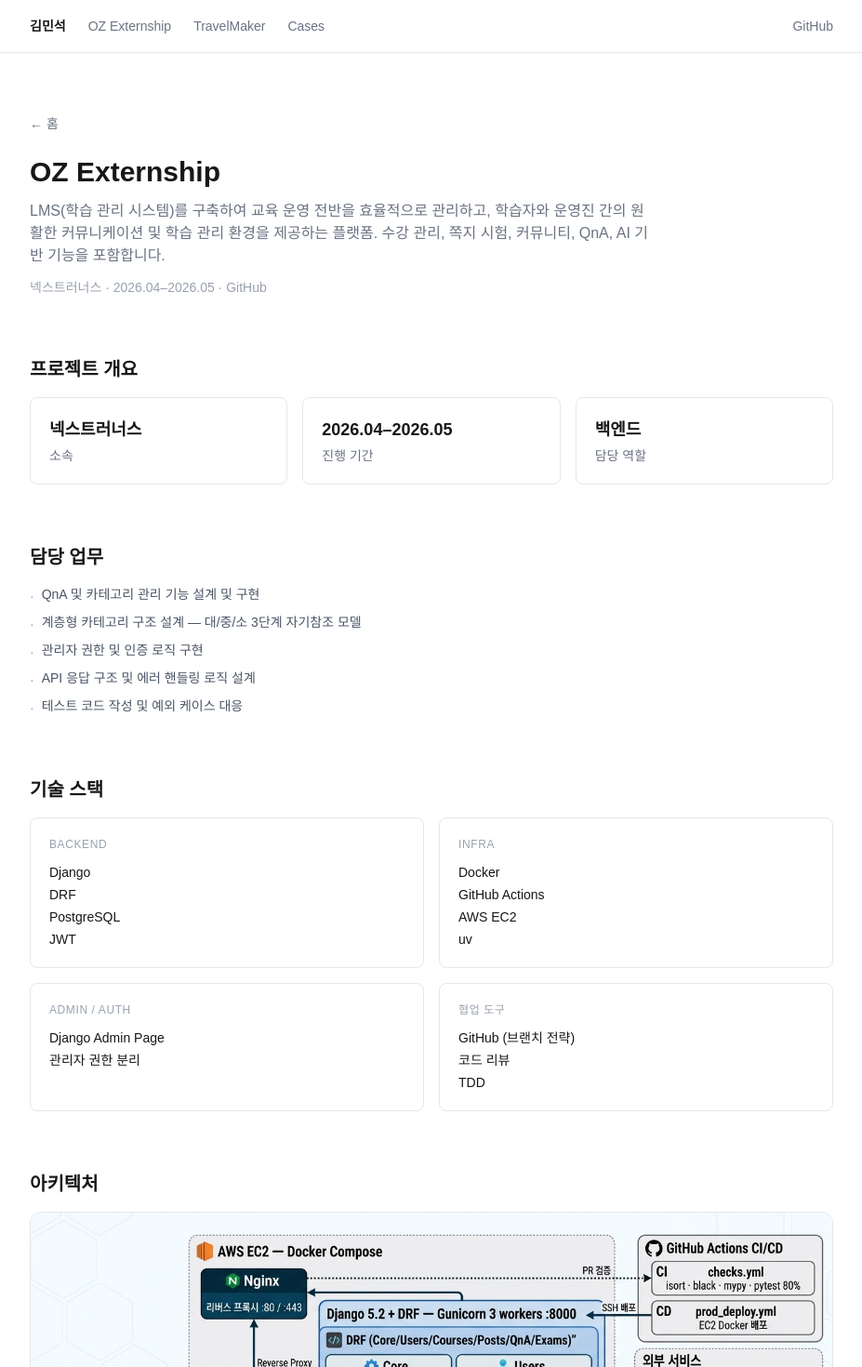
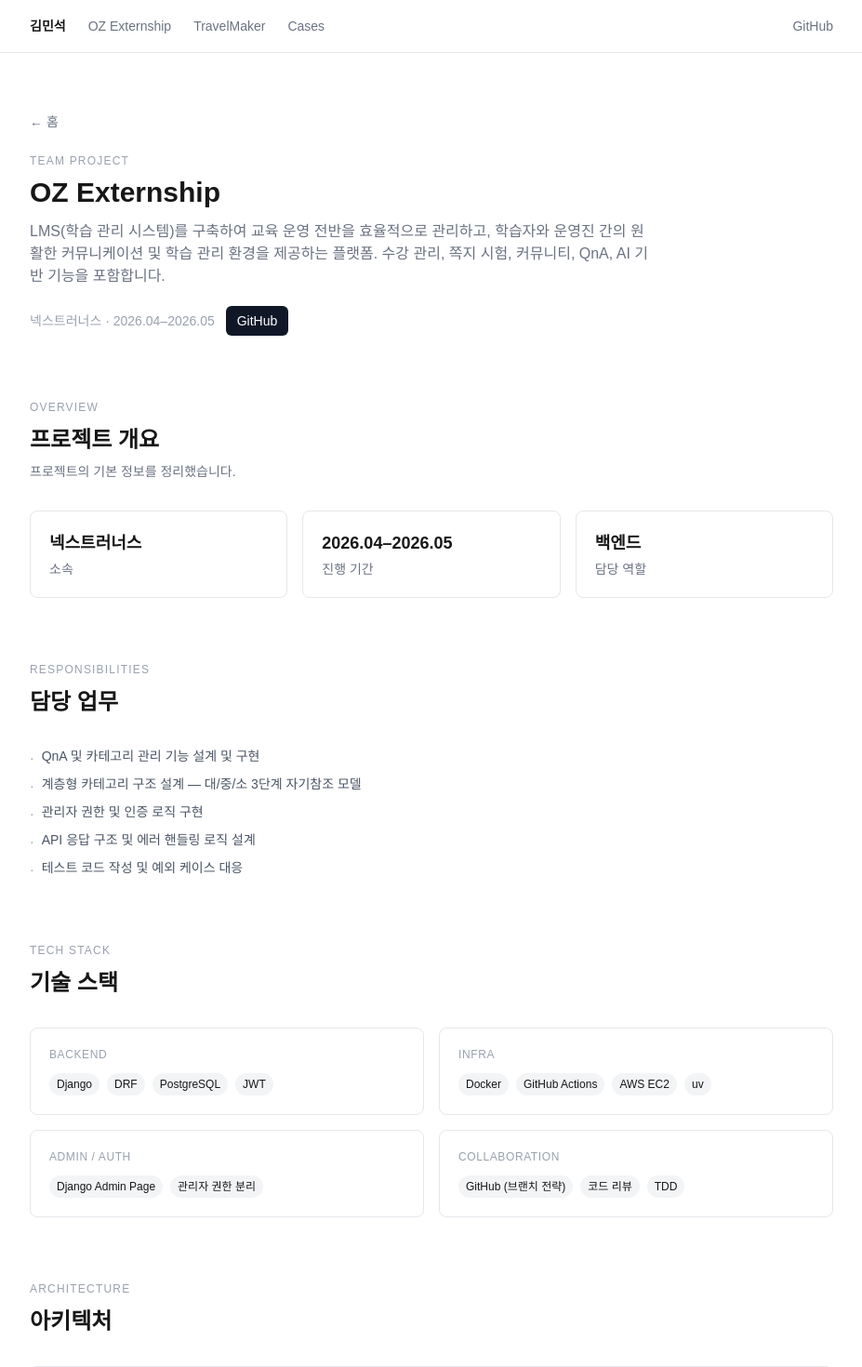
Before and after one commit to Mashiro2465/portfolio, a Next.js app: page /projects/oz-externship in a window 1280 px wide. Shown: the top 1470 px of the page at 93% size, without its empty margins (176-1103 px from the left). Built offline with nearby package versions, Linux system fonts and the light colour scheme.

Commit message:
프로젝트 상세페이지 이미지 테두리, 관련 케이스 링크 hover 효과 추가

```diff
--- a/app/projects/[slug]/page.tsx
+++ b/app/projects/[slug]/page.tsx
@@ -2,6 +2,8 @@
 import { notFound } from 'next/navigation'
 import { projects } from '@/lib/projects'
 import { getCaseBySlug } from '@/lib/mdx'
+import { SectionHeader } from '@/components/SectionHeader'
+import { Badge } from '@/components/Badge'
 
 export function generateStaticParams() {
   return projects.map((project) => ({ slug: project.slug }))
@@ -21,6 +23,7 @@
 
   const {
     title,
+    category,
     longDesc,
     team,
     period,
@@ -46,33 +49,39 @@
       <div>
         <Link
           href="/"
-          className="text-sm text-gray-500 hover:text-gray-700 dark:hover:text-gray-300 mb-6 inline-block"
+          className="text-sm text-gray-500 hover:text-gray-700 dark:hover:text-gray-300 mb-6 block"
         >
           ← 홈
         </Link>
-        <h1 className="text-3xl font-bold mb-3">{title}</h1>
+        <span className="text-xs uppercase tracking-widest text-gray-400 block">
+          {category ?? 'PROJECT'}
+        </span>
+        <h1 className="text-3xl font-bold mt-2 mb-3">{title}</h1>
         <p className="text-gray-500 dark:text-gray-400 max-w-2xl">{longDesc}</p>
-        <p className="text-sm text-gray-400 mt-3">
+        <div className="flex flex-wrap items-center gap-3 mt-5">
+          <span className="text-sm text-gray-400">
             {team} · {period}
+          </span>
           {githubLink && (
-            <>
-              {' · '}
             <a
               href={githubLink.href}
               target="_blank"
               rel="noopener noreferrer"
-                className="hover:underline"
+              className="text-sm px-3 py-1.5 rounded-md bg-gray-900 text-white hover:bg-gray-700 dark:bg-white dark:text-gray-900 dark:hover:bg-gray-200 transition-colors"
             >
               GitHub
             </a>
-            </>
           )}
-        </p>
+        </div>
       </div>
 
       {/* Key Numbers */}
       <section>
-        <h2 className="text-xl font-semibold mb-4">프로젝트 개요</h2>
+        <SectionHeader
+          label="OVERVIEW"
+          title="프로젝트 개요"
+          description="프로젝트의 기본 정보를 정리했습니다."
+        />
         <div className="grid grid-cols-3 gap-4">
           {[
             { label: '소속', value: team },
@@ -81,7 +90,7 @@
           ].map(({ label, value }) => (
             <div
               key={label}
-              className="border border-gray-200 dark:border-gray-700 rounded-lg p-5"
+              className="border border-gray-200 dark:border-gray-700 rounded-lg p-5 transition-all duration-200 hover:shadow-md hover:-translate-y-0.5"
             >
               <div className="font-bold text-lg">{value}</div>
               <div className="text-sm text-gray-500 mt-1">{label}</div>
@@ -92,7 +101,7 @@
 
       {/* My Role */}
       <section>
-        <h2 className="text-xl font-semibold mb-4">담당 업무</h2>
+        <SectionHeader label="RESPONSIBILITIES" title="담당 업무" />
         <ul className="space-y-2 text-sm text-gray-600 dark:text-gray-400">
           {responsibilities.map((item) => (
             <li key={item} className="flex gap-2">
@@ -105,23 +114,23 @@
 
       {/* Tech Stack */}
       <section>
-        <h2 className="text-xl font-semibold mb-4">기술 스택</h2>
+        <SectionHeader label="TECH STACK" title="기술 스택" />
         <div className="grid sm:grid-cols-2 gap-4">
-          {detailedStack.map(({ category, items }) => (
+          {detailedStack.map(({ category: stackCategory, items }) => (
             <div
-              key={category}
-              className="border border-gray-200 dark:border-gray-700 rounded-lg p-5"
+              key={stackCategory}
+              className="border border-gray-200 dark:border-gray-700 rounded-lg p-5 transition-all duration-200 hover:shadow-md hover:-translate-y-0.5"
             >
               <div className="text-xs font-medium text-gray-400 uppercase tracking-wider mb-3">
-                {category}
+                {stackCategory}
               </div>
-              <ul className="space-y-1">
+              <div className="flex flex-wrap gap-2">
                 {items.map((item) => (
-                  <li key={item} className="text-sm">
+                  <Badge key={item} variant="gray" className="px-2 py-1">
                     {item}
-                  </li>
+                  </Badge>
                 ))}
-              </ul>
+              </div>
             </div>
           ))}
         </div>
@@ -130,39 +139,45 @@
       {/* Architecture Diagram */}
       {architectureImage && (
         <section>
-          <h2 className="text-xl font-semibold mb-4">아키텍처</h2>
+          <SectionHeader label="ARCHITECTURE" title="아키텍처" />
+          <div className="border border-gray-200 dark:border-gray-700 rounded-lg overflow-hidden">
             <img
               src={architectureImage}
               alt={`${title} 아키텍처 다이어그램`}
-            className="w-full rounded-xl border border-gray-200 dark:border-gray-700"
+              className="w-full"
             />
+          </div>
         </section>
       )}
 
       {/* User Flow */}
       {userFlowImage && (
         <section>
-          <h2 className="text-xl font-semibold mb-4">유저 플로우</h2>
+          <SectionHeader label="USER FLOW" title="유저 플로우" />
+          <div className="border border-gray-200 dark:border-gray-700 rounded-lg overflow-hidden">
             <img
               src={userFlowImage}
               alt={`${title} 유저 플로우`}
-            className="w-full rounded-xl border border-gray-200 dark:border-gray-700"
+              className="w-full"
             />
+          </div>
         </section>
       )}
 
       {/* Related Troubleshooting Cases */}
       {relatedCaseItems.length > 0 && (
         <section>
-          <h2 className="text-xl font-semibold mb-4">관련 트러블슈팅</h2>
+          <SectionHeader label="RELATED CASES" title="관련 트러블슈팅" />
           <div className="space-y-2">
             {relatedCaseItems.map(({ slug: caseSlug, title: caseTitle }) => (
               <Link
                 key={caseSlug}
                 href={`/cases/${caseSlug}`}
-                className="flex items-center gap-2 text-sm py-2 hover:underline"
+                className="group flex items-center gap-2 text-sm py-2 hover:underline"
               >
-                <span className="text-gray-400">→</span>
+                <span className="text-gray-400 transition-transform group-hover:translate-x-1">
+                  →
+                </span>
                 {caseTitle}
               </Link>
             ))}
--- a/lib/projects.ts
+++ b/lib/projects.ts
@@ -62,7 +62,7 @@
       { category: 'Backend', items: ['Django', 'DRF', 'PostgreSQL', 'JWT'] },
       { category: 'Infra', items: ['Docker', 'GitHub Actions', 'AWS EC2', 'uv'] },
       { category: 'Admin / Auth', items: ['Django Admin Page', '관리자 권한 분리'] },
-      { category: '협업 도구', items: ['GitHub (브랜치 전략)', '코드 리뷰', 'TDD'] },
+      { category: 'Collaboration', items: ['GitHub (브랜치 전략)', '코드 리뷰', 'TDD'] },
     ],
     responsibilities: [
       'QnA 및 카테고리 관리 기능 설계 및 구현',
```
Lines whose indentation alone changed are shown as unchanged.
